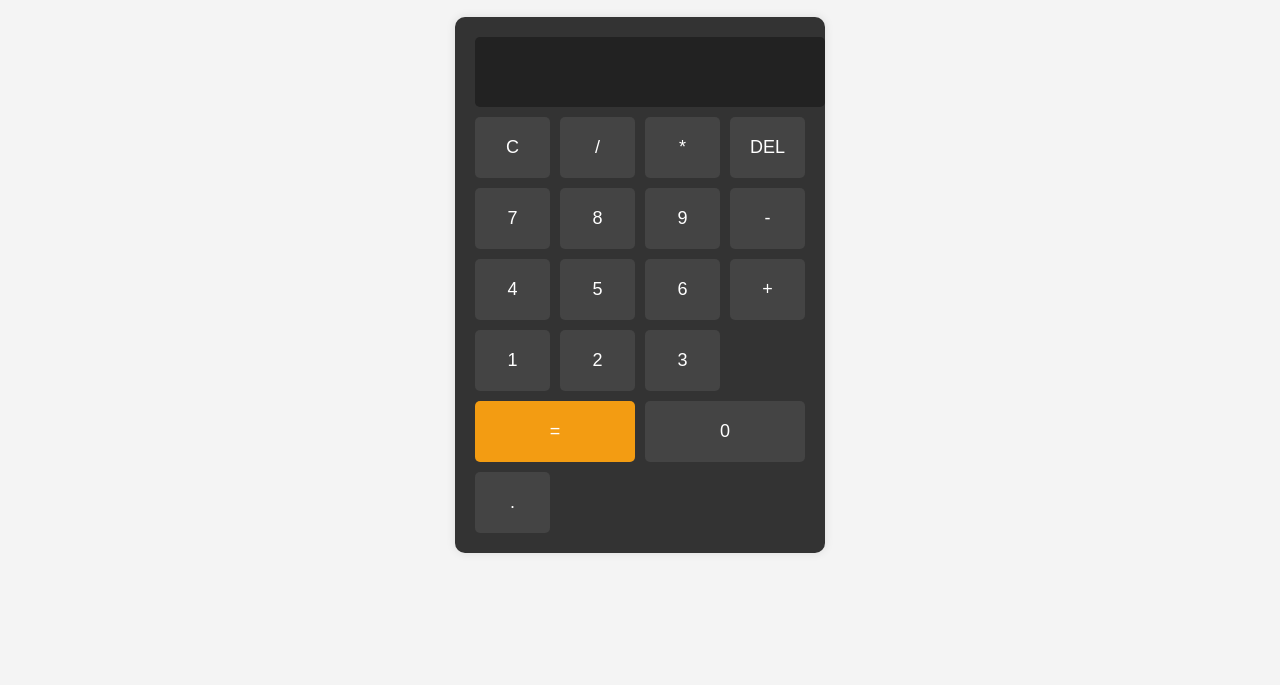
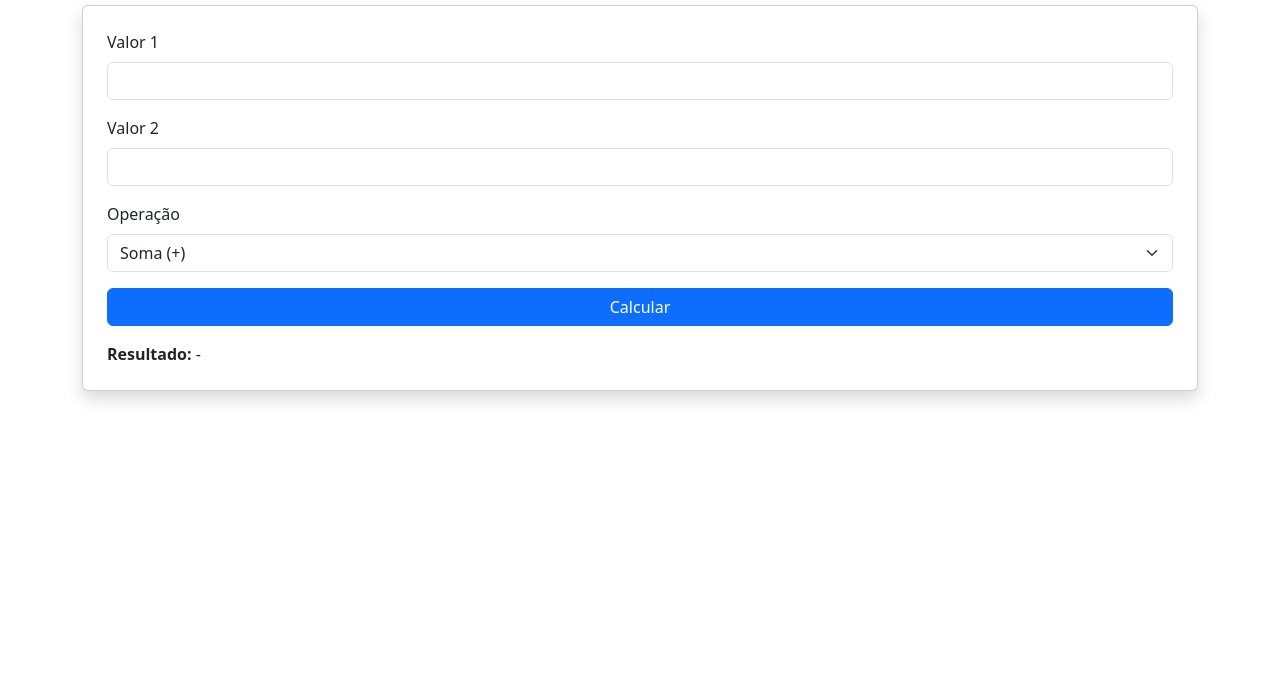
Before and after one commit to Matheus6057/Calculadora, a plain HTML site: page index.html in a window 1280 px wide. Shown: the part 115-800 px from the top of the page. Drawn offline with nearby package versions, Linux system fonts and the light colour scheme; files that its build step writes are made by us from their sources.

Commit message:
Update index.html

```diff
--- a/index.html
+++ b/index.html
@@ -1,39 +1,40 @@
 <!DOCTYPE html>
-<html lang="pt-BR">
+<html lang="pt-br">
 <head>
-    <meta charset="UTF-8">
-    <meta name="viewport" content="width=device-width, initial-scale=1.0">
-    <title>Calculadora</title>
-    <link rel="stylesheet" href="css/style.css">
+  <meta charset="UTF-8">
+  <meta name="viewport" content="width=device-width, initial-scale=1">
+  <title>Calculadora Simples</title>
+  <link href="https://cdn.jsdelivr.net/npm/bootstrap@5.3.3/dist/css/bootstrap.min.css" rel="stylesheet">
 </head>
-<body>
-    <div class="calculator">
-        <!-- Display da calculadora -->
-        <input type="text" id="display" disabled>
+<body onload="iniciarCalculadora()">
 
-        <!-- Botões da calculadora -->
-        <div class="buttons">
-            <button onclick="clearDisplay()">C</button>
-            <button onclick="appendToDisplay('/')">/</button>
-            <button onclick="appendToDisplay('*')">*</button>
-            <button onclick="deleteLast()">DEL</button>
-            <button onclick="appendToDisplay('7')">7</button>
-            <button onclick="appendToDisplay('8')">8</button>
-            <button onclick="appendToDisplay('9')">9</button>
-            <button onclick="appendToDisplay('-')">-</button>
-            <button onclick="appendToDisplay('4')">4</button>
-            <button onclick="appendToDisplay('5')">5</button>
-            <button onclick="appendToDisplay('6')">6</button>
-            <button onclick="appendToDisplay('+')">+</button>
-            <button onclick="appendToDisplay('1')">1</button>
-            <button onclick="appendToDisplay('2')">2</button>
-            <button onclick="appendToDisplay('3')">3</button>
-            <button onclick="calculate()" class="equals">=</button>
-            <button onclick="appendToDisplay('0')" class="zero">0</button>
-            <button onclick="appendToDisplay('.')">.</button>
-        </div>
-    </div>
+  <div class="container mt-5">
+    <h1 class="text-center mb-4">Calculadora</h1>
+    <form id="calcForm" class="card p-4 shadow rounded">
+      <div class="mb-3">
+        <label for="valor1" class="form-label">Valor 1</label>
+        <input type="number" class="form-control" id="valor1" required>
+      </div>
+      <div class="mb-3">
+        <label for="valor2" class="form-label">Valor 2</label>
+        <input type="number" class="form-control" id="valor2" required>
+      </div>
+      <div class="mb-3">
+        <label for="operacao" class="form-label">Operação</label>
+        <select id="operacao" class="form-select">
+          <option value="soma">Soma (+)</option>
+          <option value="subtracao">Subtração (-)</option>
+          <option value="multiplicacao">Multiplicação (×)</option>
+          <option value="divisao">Divisão (÷)</option>
+        </select>
+      </div>
+      <button type="submit" class="btn btn-primary w-100">Calcular</button>
+      <div class="mt-3">
+        <strong>Resultado:</strong> <span id="resultado">-</span>
+      </div>
+    </form>
+  </div>
 
-    <script src="js/app.js"></script>
+  <script src="app.js"></script>
 </body>
 </html>
```
